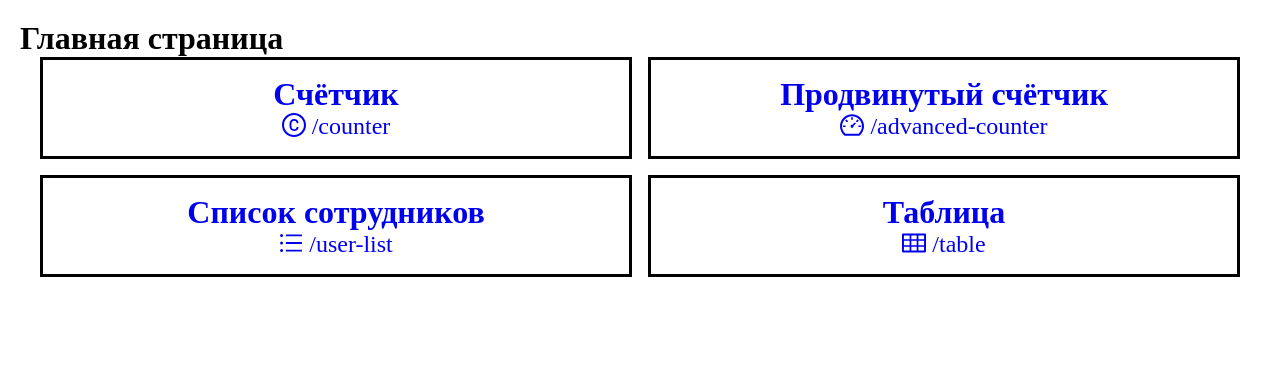
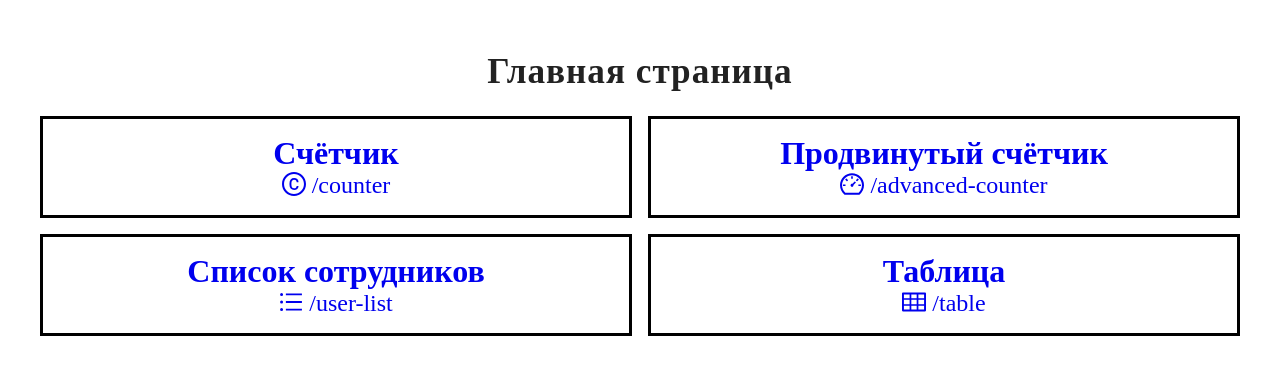
Before and after one commit to BairamovTimur/trainy-project, a React (Vite) app: page / in a window 1280 px wide. Shown: the top 374 px of the page. Built offline with nearby package versions, Linux system fonts and the light colour scheme.

Commit message:
fix: добавил форматирование заголовка

```diff
--- a/src/pages/MainPage/MainPage.tsx
+++ b/src/pages/MainPage/MainPage.tsx
@@ -11,7 +11,7 @@ import styles from './styles.module.css';
 export const MainPage = () => {
 	return (
 		<div className={styles.container}>
-			<h1>Главная страница</h1>
+			<h1 className={styles.title}>Главная страница</h1>
 			<div className={styles.grid}>
 				<NavigationLink
 					icon={<CopyrightOutlined />}
--- a/src/pages/MainPage/styles.module.css
+++ b/src/pages/MainPage/styles.module.css
@@ -3,11 +3,21 @@
 }
 
 .grid {
-    display: grid;
-    grid-template-columns: repeat(2, 1fr);
-    gap: 16px;
+	display: grid;
+	grid-template-columns: repeat(2, 1fr);
+	gap: 16px;
 	max-width: 1200px;
 	margin: 0 auto;
+}
+
+.title {
+	text-align: center;
+	font-size: 2.2rem;
+	font-weight: 700;
+	color: #222;
+	margin-top: 32px;
+	margin-bottom: 24px;
+	letter-spacing: 1px;
 }
 
 @media (max-width: 600px) {
```
